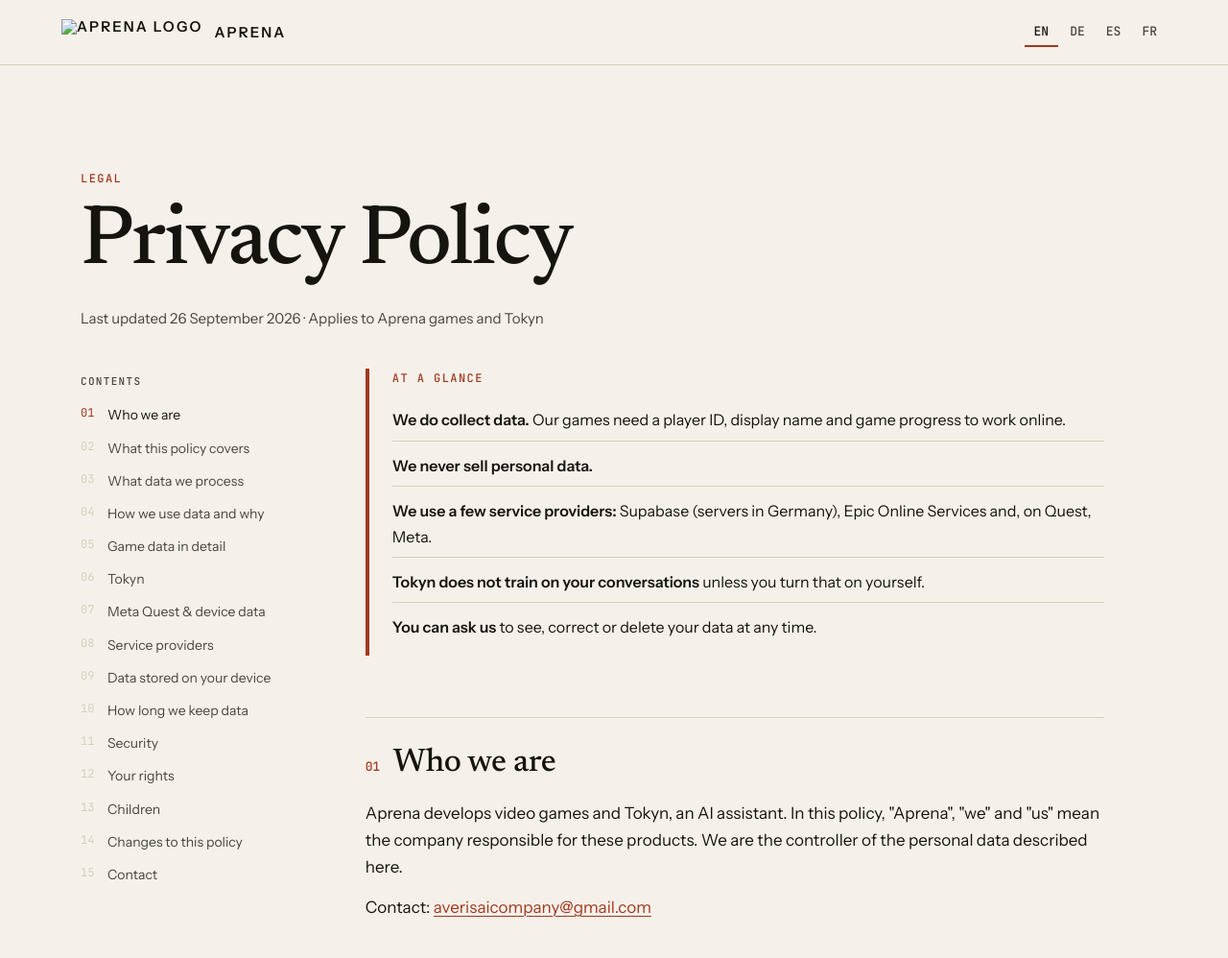
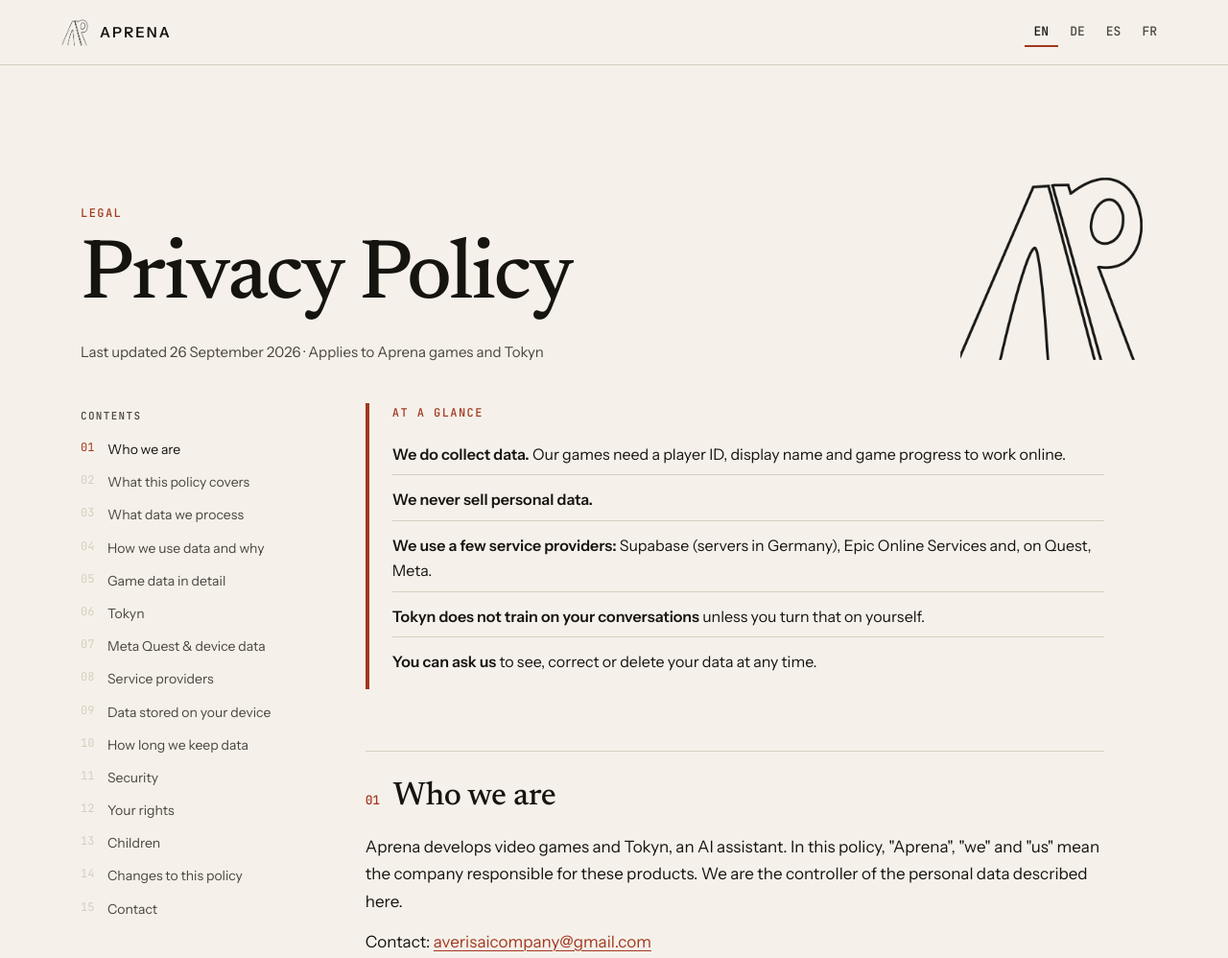
Before and after one commit to ClouorVR/Aprena-Policy, a plain HTML site: page index.html in a window 1280 px wide. Shown: the top 998 px of the page at 96% size. Drawn offline with Linux system fonts and the light colour scheme.

Commit message:
Update logo references from logo.png to Aprena.png

```diff
--- a/index.html
+++ b/index.html
@@ -5,7 +5,7 @@
 <meta name="viewport" content="width=device-width, initial-scale=1">
 <title>Privacy Policy — Aprena</title>
 <meta name="description" content="How Aprena handles data in its games and in Tokyn, its AI assistant.">
-<link rel="icon" type="image/png" href="logo.png">
+<link rel="icon" type="image/png" href="Aprena.png">
 <link rel="preconnect" href="https://fonts.googleapis.com">
 <link rel="preconnect" href="https://fonts.gstatic.com" crossorigin>
 <link href="https://fonts.googleapis.com/css2?family=Newsreader:opsz,wght@6..72,400;6..72,500;6..72,600&family=Instrument+Sans:wght@400;500;600&family=JetBrains+Mono:wght@400;500&display=swap" rel="stylesheet">
@@ -148,7 +148,7 @@
 <body>
 
 <header class="bar">
-  <a class="brand" href="#top" id="top"><img src="logo.png" alt="Aprena logo">Aprena</a>
+  <a class="brand" href="#top" id="top"><img src="Aprena.png" alt="Aprena logo">Aprena</a>
   <div class="langs" role="group" aria-label="Language">
     <button type="button" data-set="en" aria-pressed="true">EN</button>
     <button type="button" data-set="de" aria-pressed="false">DE</button>
@@ -163,7 +163,7 @@
     <h1 data-i18n="title">Privacy Policy</h1>
     <p class="meta" data-i18n="meta">Last updated 26 September 2026 · Applies to Aprena games and Tokyn</p>
   </div>
-  <img class="hero-mark" src="logo.png" alt="" aria-hidden="true">
+  <img class="hero-mark" src="Aprena.png" alt="" aria-hidden="true">
 </div>
 
 <div class="wrap">
@@ -791,7 +791,7 @@
 </div>
 
 <footer>
-  <span><img src="logo.png" alt="">© 2026 Aprena</span>
+  <span><img src="Aprena.png" alt="">© 2026 Aprena</span>
   <a href="mailto:averisaicompany@gmail.com">averisaicompany@gmail.com</a>
 </footer>
 
```
